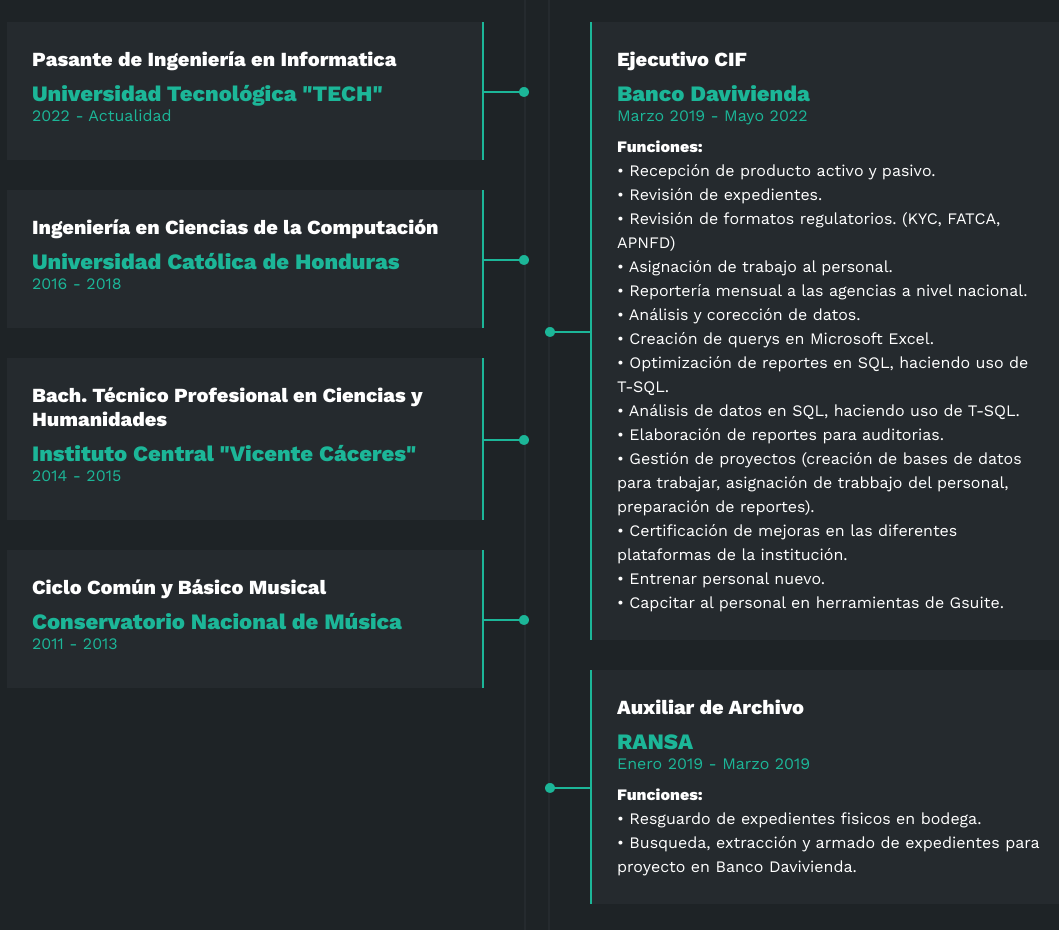
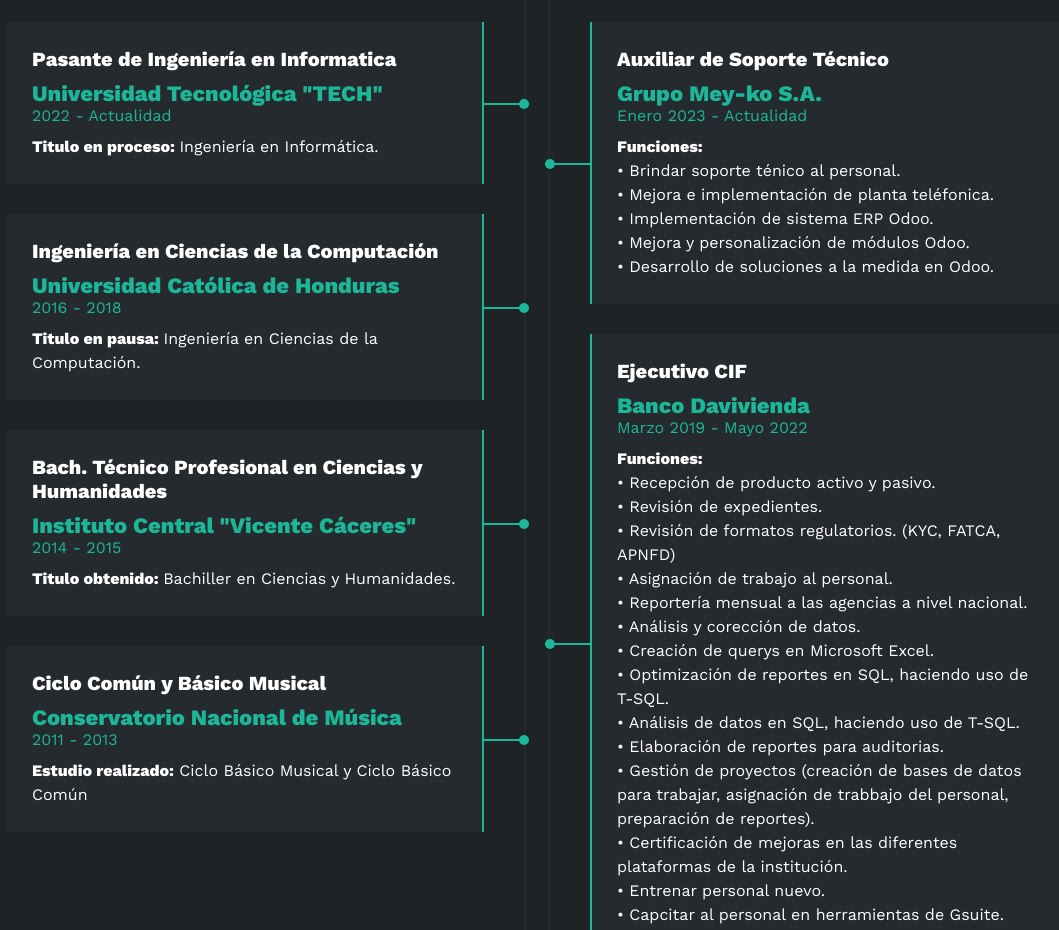
Before and after one commit to Andrs26/artechsolutions, a plain HTML site: page index.html in a window 1280 px wide. Shown: the part 2261-3191 px from the top of the page, without its empty margins (103-1162 px from the left). Drawn offline with nearby package versions, Linux system fonts and the light colour scheme.

Commit message:
Actualización Meyko

```diff
--- a/index.html
+++ b/index.html
@@ -76,7 +76,7 @@
                         </li>
                         <li>
                             <strong>Website</strong>
-                            www.example.com
+                            <a href="https://andrs26.github.io/portfolio_andres/" target="_blank" style="text-decoration: none; color: white;">andrs26.github.io/portfolio_andres/</a>
                         </li>
                         <li>
                             <strong>Dirección</strong>
@@ -244,7 +244,7 @@
                         <h4>Pasante de Ingeniería en Informatica</h4>
                         <span class="casa">Universidad Tecnológica "TECH"</span>
                         <span class="fecha">2022 - Actualidad</span>
-                        <p></p>
+                        <p><b>Titulo en proceso: </b>Ingeniería en Informática. </p>
                         <div class="conectori">
                             <div class="circuloi"></div>
                         </div>
@@ -253,7 +253,7 @@
                         <h4>Ingeniería en Ciencias de la Computación</h4>
                         <span class="casa">Universidad Católica de Honduras</span>
                         <span class="fecha">2016 - 2018</span>
-                        <p></p>
+                        <p><b>Titulo en pausa: </b>Ingeniería en Ciencias de la Computación. </p>
                         <div class="conectori">
                             <div class="circuloi"></div>
                         </div>
@@ -262,7 +262,7 @@
                         <h4>Bach. Técnico Profesional en Ciencias y Humanidades</h4>
                         <span class="casa">Instituto Central "Vicente Cáceres"</span>
                         <span class="fecha">2014 - 2015</span>
-                        <p></p>
+                        <p><b>Titulo obtenido: </b>Bachiller en Ciencias y Humanidades. </p>
                         <div class="conectori">
                             <div class="circuloi"></div>
                         </div>
@@ -271,7 +271,7 @@
                         <h4>Ciclo Común y Básico Musical</h4>
                         <span class="casa">Conservatorio Nacional de Música</span>
                         <span class="fecha">2011 - 2013</span>
-                        <p></p>
+                        <p><b>Estudio realizado:</b> Ciclo Básico Musical y Ciclo Básico Común</p>
                         <div class="conectori">
                             <div class="circuloi"></div>
                         </div>
@@ -280,6 +280,23 @@
 
                 <div class="col derecha">
                     <h3>Experiencia de trabajo</h3>
+                    <div class="item der">
+                        <h4>Auxiliar de Soporte Técnico</h4>
+                        <span class="casa">Grupo Mey-ko S.A.</span>
+                        <span class="fecha">Enero 2023 - Actualidad</span>
+                        <p>
+                            <b>Funciones:</b>
+                            <br>• Brindar soporte ténico al personal.
+                            <br>• Mejora e implementación de planta teléfonica.
+                            <br>• Implementación de sistema ERP Odoo.
+                            <br>• Mejora y personalización de módulos Odoo.
+                            <br>• Desarrollo de soluciones a la medida en Odoo.
+                        </p>
+                        <div class="conectord">
+                            <div class="circulod"></div>
+                        </div>
+                    </div>
+
                     <div class="item der">
                         <h4>Ejecutivo CIF</h4>
                         <span class="casa">Banco Davivienda</span>
@@ -361,7 +378,7 @@
             <h2>PORTFOLIO</h2>
 
             <p>
-                <br>Por mi cuenta he desarrollado pequeñas herramientas que faciliten mi día a día, así como también aplicaciones y sitios web para diferentes cliente.
+                <br>
             </p>
 
             <div class="galeria">
@@ -420,9 +437,9 @@
             <h2>CLIENTES</h2>
             <div class="galeria">
                 <div class="logos">
-                    <img src="img/logoCervo.jpg" alt="">
+                    <img src="img/logoCervo.jpg" alt="Centro de Rehabilitación Visual y Óptica">
                     <div class="overlay">
-                        <h3>Software Administrativo</h3>
+                        <h3>ERP</h3>
                         <p>Python | Django</p>
                     </div>
                 </div>
```
Also changed, not shown: 1 other file.
